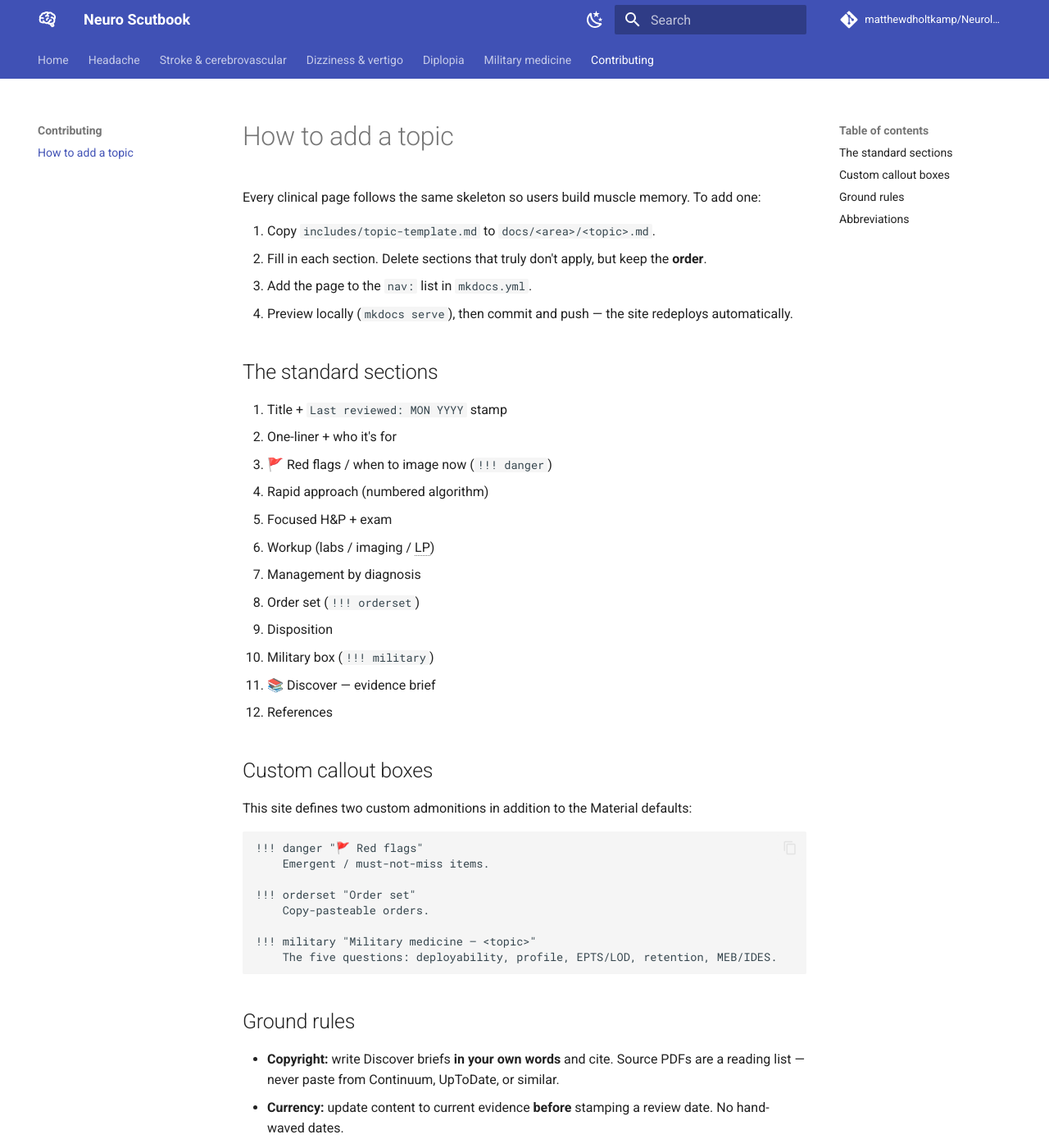
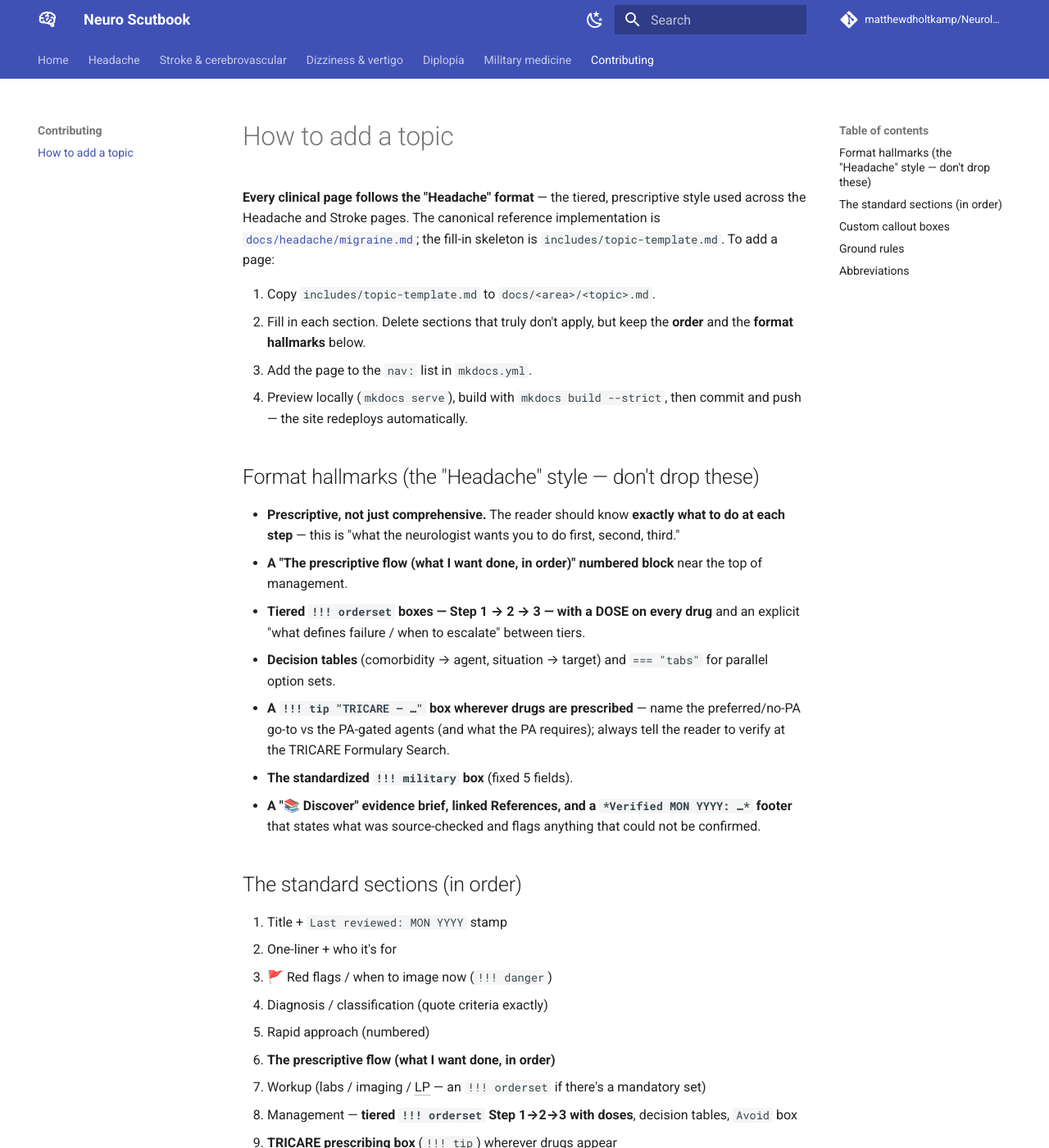
Before and after one commit to matthewdholtkamp/Neurology, an MkDocs documentation site: the page built from docs/contributing.md, in a window 1280 px wide and 1400 px high. Shown: the whole window at 82% size. Built offline with MkDocs 1.6.1 and Material for MkDocs 9.7.7, drawn with Linux system fonts in a browser that asks for light colours; comment, search, counter and statistics services are not loaded; some of the changed text lies outside the part shown.

Commit message:
Lock 'Headache' tiered-prescriptive format as canonical for all write-ups
Update the fill-in template (includes/topic-template.md), contributor guide,
and roadmap standard-template section to encode the Headache format hallmarks:
prescriptive 'what I want done, in order' flow; tiered Step 1-3 order sets with
doses; decision tables; TRICARE prescribing box; standardized military box;
Discover brief + linked refs + 'Verified MON YYYY' audit footer. Reference
implementation = docs/headache/migraine.md.

Co-Authored-By: Claude Fable 5 <noreply@anthropic.com>

````diff
--- a/docs/contributing.md
+++ b/docs/contributing.md
@@ -1,26 +1,49 @@
 # How to add a topic
 
-Every clinical page follows the same skeleton so users build muscle memory. To add one:
+**Every clinical page follows the "Headache" format** — the tiered, prescriptive style used across
+the Headache and Stroke pages. The canonical reference implementation is
+[`docs/headache/migraine.md`](headache/migraine.md); the fill-in skeleton is
+`includes/topic-template.md`. To add a page:
 
 1. Copy `includes/topic-template.md` to `docs/<area>/<topic>.md`.
-2. Fill in each section. Delete sections that truly don't apply, but keep the **order**.
+2. Fill in each section. Delete sections that truly don't apply, but keep the **order** and the
+   **format hallmarks** below.
 3. Add the page to the `nav:` list in `mkdocs.yml`.
-4. Preview locally (`mkdocs serve`), then commit and push — the site redeploys automatically.
+4. Preview locally (`mkdocs serve`), build with `mkdocs build --strict`, then commit and push — the
+   site redeploys automatically.
 
-## The standard sections
+## Format hallmarks (the "Headache" style — don't drop these)
+
+- **Prescriptive, not just comprehensive.** The reader should know **exactly what to do at each
+  step** — this is "what the neurologist wants you to do first, second, third."
+- **A "The prescriptive flow (what I want done, in order)" numbered block** near the top of
+  management.
+- **Tiered `!!! orderset` boxes — Step 1 → 2 → 3 — with a DOSE on every drug** and an explicit
+  "what defines failure / when to escalate" between tiers.
+- **Decision tables** (comorbidity → agent, situation → target) and `=== "tabs"` for parallel
+  option sets.
+- **A `!!! tip "TRICARE — …"` box wherever drugs are prescribed** — name the preferred/no-PA go-to
+  vs the PA-gated agents (and what the PA requires); always tell the reader to verify at the TRICARE
+  Formulary Search.
+- **The standardized `!!! military` box** (fixed 5 fields).
+- **A "📚 Discover" evidence brief, linked References, and a `*Verified MON YYYY: …*` footer** that
+  states what was source-checked and flags anything that could not be confirmed.
+
+## The standard sections (in order)
 
 1. Title + `Last reviewed: MON YYYY` stamp
 2. One-liner + who it's for
 3. 🚩 Red flags / when to image now (`!!! danger`)
-4. Rapid approach (numbered algorithm)
-5. Focused H&P + exam
-6. Workup (labs / imaging / LP)
-7. Management by diagnosis
-8. Order set (`!!! orderset`)
-9. Disposition
-10. Military box (`!!! military`)
-11. 📚 Discover — evidence brief
-12. References
+4. Diagnosis / classification (quote criteria exactly)
+5. Rapid approach (numbered)
+6. **The prescriptive flow (what I want done, in order)**
+7. Workup (labs / imaging / LP — an `!!! orderset` if there's a mandatory set)
+8. Management — **tiered `!!! orderset` Step 1→2→3 with doses**, decision tables, `Avoid` box
+9. **TRICARE prescribing box** (`!!! tip`) wherever drugs appear
+10. Disposition
+11. Military box (`!!! military`)
+12. 📚 Discover — evidence brief
+13. References + `*Verified MON YYYY*` footer
 
 ## Custom callout boxes
 
@@ -30,11 +53,14 @@ This site defines two custom admonitions in addition to the Material defaults:
 !!! danger "🚩 Red flags"
     Emergent / must-not-miss items.
 
-!!! orderset "Order set"
-    Copy-pasteable orders.
+!!! orderset "Step 1 — first-line"
+    Copy-pasteable, dosed orders. Tier as Step 1 → 2 → 3.
+
+!!! tip "TRICARE — <topic> prescribing"
+    Preferred/no-PA go-to vs PA-gated agents; verify at the TRICARE Formulary Search.
 
 !!! military "Military medicine — <topic>"
-    The five questions: deployability, profile, EPTS/LOD, retention, MEB/IDES.
+    The five fields: deployability, profile, EPTS/LOD, retention, MEB/IDES.
 ```
 
 ## Ground rules
````
Also changed, not shown: ROADMAP.md (+30 -12 lines), includes/topic-template.md (+68 -35 lines).
